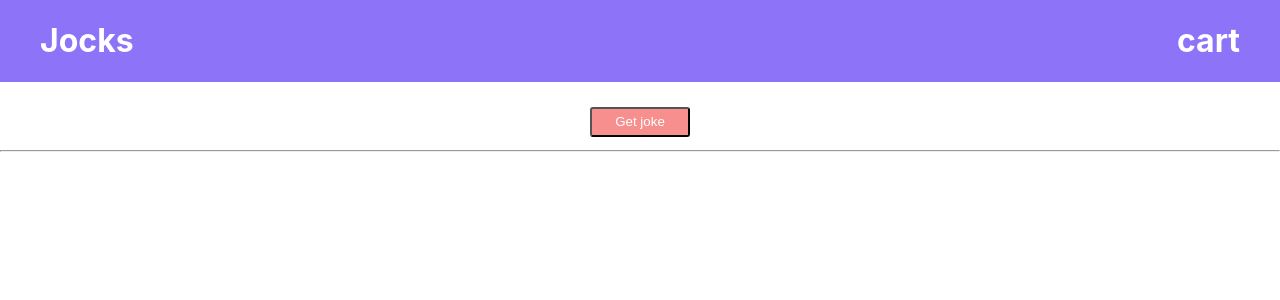
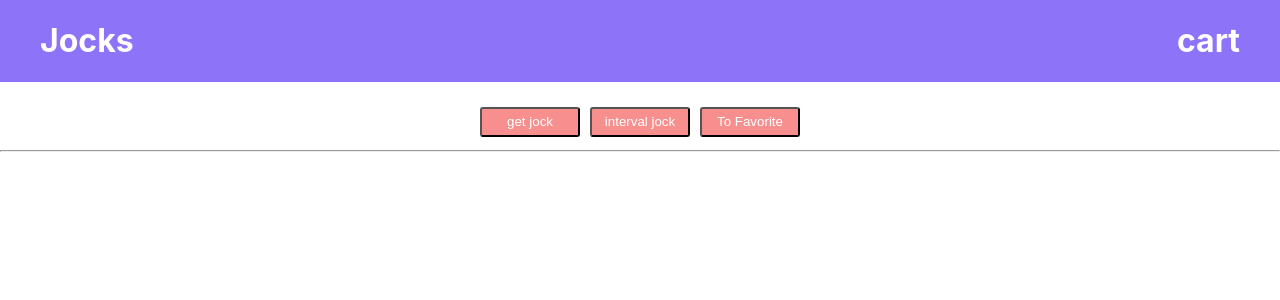
Before and after one commit to ortkyu/JockesTest, a React (Create React App) app: page / in a window 1280 px wide. Shown: the top 300 px of the page. Built offline with nearby package versions, Linux system fonts and the light colour scheme; the HTML template or start-up script is replaced by a standard one.

Commit message:
fix tocart jock

```diff
--- a/src/Components/JockItem.tsx
+++ b/src/Components/JockItem.tsx
@@ -1,5 +1,5 @@
-import { JoksTypes } from '../store/Joke/types';
 import styled from 'styled-components'
+import { JoksTypes } from '../Interfaces';
 
 const Div = styled.div`
 display: flex;
@@ -7,7 +7,8 @@ justify-content: center;
 padding: 10px;
 background: #dcdae4;
 margin: 20px;
-
+width: 268px;
+height: 49px;
 `
 interface ItemProps {
     item: JoksTypes
--- /dev/null
+++ b/src/Interfaces.ts
@@ -0,0 +1,10 @@
+
+export interface JoksTypes {
+    categories: []
+    created_at: string
+    icon_url: string
+    id: string
+    updated_at: string
+    url: string
+    value: string
+}
--- a/src/Main/Main.tsx
+++ b/src/Main/Main.tsx
@@ -1,16 +1,14 @@
-import { useEffect, useRef, useState } from "react";
 import { useSelector, useDispatch } from "react-redux";
-import { addJoke } from "../store/Joke/action";
-import { RootState } from '../store/reducers';
-import { addJokeToCart, deleteItemAction } from '../store/Cart/action'
-import { JoksTypes } from "../store/Cart/types";
+import { addJokeInterval, addJoke } from "../store/Joke/action";
+import { RootState } from "../store/reducers";
+import { cartJock } from "../store/Cart/action";
 import { JockItem } from "../Components/JockItem";
-import styled from 'styled-components'
+import styled from "styled-components";
 
 const Div = styled.div`
   display: flex;
   justify-content: center;
-`
+`;
 const Button = styled.button`
   border-radius: 3px;
   width: 100px;
@@ -18,36 +16,27 @@ height: 30px;
   color: #fff;
   background: #f78f8f;
   margin: 5px;
-`
+`;
 
 export const Main = () => {
   const dispatch = useDispatch();
   const { jock } = useSelector((state: RootState) => state.jock);
-    const { jockes } = useSelector((state: RootState) => state.cartJocks);
-
-    const clickHandler = () => {
-        dispatch(addJoke())
-    }
-    const clickHandlerCart = (jock: JoksTypes) => {
-        if (!jockes.includes(jock)) {
-            dispatch(addJokeToCart(jock))
-        }
-        else {
-            dispatch(deleteItemAction(jock.id))
-        }
-    }
 
   return (
     <>
       <Div>
-                <Button onClick={clickHandler}>Get joke</Button>
-                {jock && <Button onClick={() => clickHandlerCart(jock)}>To Favorite</Button>}
+        <Button onClick={() => dispatch(addJoke())}>get jock</Button>
+        <Button onClick={() => dispatch(addJokeInterval())}>interval jock</Button>
+        <Button onClick={() => dispatch(cartJock(jock))}>To Favorite</Button>
       </Div>
       <div>
-                {jock && <div key={jock.id} ><JockItem item={jock} /></div>}
+        {jock && (
+          <div key={jock.id}>
+            <JockItem item={jock} />
+          </div>
+        )}
       </div>
       <hr />
-
     </>
   );
-}
+};
--- a/src/store/Cart/action.ts
+++ b/src/store/Cart/action.ts
@@ -1,8 +1,17 @@
-import { JoksTypes, ADD_JOKE_TOCART, DeleteItemActionType,DELETE_ITEM, AddJokeToCart, DeleteAllType, DELETE_ALL } from "./types";
+import { JoksTypes } from "../../Interfaces";
+import { ADD_JOKE_TOCART, DeleteItemActionType, DELETE_ITEM, AddJokeToCart, DeleteAllType, DELETE_ALL } from "./types";
 
 
-export const addJokeToCart = (jock: JoksTypes): AddJokeToCart => ({type: ADD_JOKE_TOCART, payload: jock})
+export const addJokeToCart = (jock: JoksTypes): AddJokeToCart => ({ type: ADD_JOKE_TOCART, payload: jock })
 
-export const deleteItemAction = (id: string): DeleteItemActionType => ({type: DELETE_ITEM, payload: id})
+export const deleteItemAction = (id: string): DeleteItemActionType => ({ type: DELETE_ITEM, payload: id })
 
-export const clearCart = (): DeleteAllType => ({type: DELETE_ALL})
+export const clearCart = (): DeleteAllType => ({ type: DELETE_ALL })
+
+export const cartJock = (jock: any): any => (dispatch: any, getState: any) => {
+    if (!getState().cartJocks.jockes.includes(jock)) {
+        dispatch(addJokeToCart(jock))
+    } else {
+        dispatch(deleteItemAction(jock.id));
+    }
+}
--- a/src/store/Cart/reducer.ts
+++ b/src/store/Cart/reducer.ts
@@ -1,16 +1,17 @@
 import { loadLS } from './../../utils/localStorageCart';
-import { ADD_JOKE_TOCART, CartJocks, AddJokeToCart, DELETE_ITEM, DELETE_ALL, ProductsCardActionTypes } from "./types";
+import { ADD_JOKE_TOCART, CartJocksState, DELETE_ITEM, DELETE_ALL, ProductsCardActionTypes } from "./types";
 
-const initialState: CartJocks = {
+const initialState: CartJocksState = {
   jockes: loadLS()
 };
 
-const cartJocksReducer = (state = initialState, action: ProductsCardActionTypes): CartJocks => {
+const cartJocksReducer = (state = initialState, action: ProductsCardActionTypes): CartJocksState => {
   switch (action.type) {
     case ADD_JOKE_TOCART: {
       return {
-        ...state, jockes: state.jockes.length > 9 ? [...state.jockes, action.payload].slice(1) :
-        [...state.jockes, action.payload]
+        ...state, jockes: state.jockes.length > 9
+          ? [...state.jockes, action.payload].slice(1)
+          : [...state.jockes, action.payload]
       }
     }
     case DELETE_ITEM: {
--- a/src/store/Cart/types.ts
+++ b/src/store/Cart/types.ts
@@ -1,18 +1,10 @@
+import { JoksTypes } from "../../Interfaces";
 export const ADD_JOKE_TOCART = 'ADD_JOKE_TOCART';
 export const DELETE_ITEM = 'DELETE_ITEM';
 export const DELETE_ALL = 'DELETE_ALL';
 
-export interface JoksTypes {
-    categories: []
-    created_at: string
-    icon_url: string
-    id: string
-    updated_at: string
-    url: string
-    value: string
-}
 
-export interface CartJocks {
+export interface CartJocksState {
     jockes: JoksTypes[]
 }
 export interface DeleteItemActionType {
--- a/src/store/Joke/action.ts
+++ b/src/store/Joke/action.ts
@@ -1,32 +1,35 @@
-import { JoksTypes, ADD_JOKE, ADD_LOAD } from "./types";
+import { ADD_JOKE } from "./types";
 import { ThunkAction } from 'redux-thunk'
 import { Action } from 'redux'
 import { RootState } from '../reducers'
-
-
-export const addLoading = (payload: boolean) => ({ type: ADD_LOAD, payload })
+import { JoksTypes } from "../../Interfaces";
 
 export const addToState = (jock: JoksTypes) => ({ type: ADD_JOKE, jock })
 
 let click: boolean | undefined
 let timerJoke: NodeJS.Timeout
 
-export const addJoke = (): ThunkAction<void, RootState, unknown, Action<string>> => (dispatch) => {
-  if (!click ) {
-    timerJoke = setInterval(() => {
+const requestJoke = (dispatch: any) => {
     fetch('https://api.chucknorris.io/jokes/random')
       .then((res) => res.json())
       .then((data) => {
         dispatch(addToState(data))
-          dispatch(addLoading(false))
       })
       .catch(err => {
         console.log("fetchErr", err)
       })
-    }, 3000)
+}
+
+export const addJokeInterval = (): ThunkAction<void, RootState, unknown, Action<string>> => (dispatch) => {
+  if (!click ) {
+    timerJoke = setInterval(() => requestJoke(dispatch) , 3000)
     click = true
   } else {
     clearInterval(timerJoke)
     click = false
   }
 }
+
+export const addJoke = (): ThunkAction<void, RootState, unknown, Action<string>> => (dispatch) => {
+  requestJoke(dispatch)
+}
--- a/src/store/Joke/reducer.ts
+++ b/src/store/Joke/reducer.ts
@@ -1,16 +1,13 @@
-import { AddJoke, ADD_JOKE, ADD_LOAD, JoksTypesState, ProductsCardActionTypes } from "./types";
+import { ADD_JOKE, JoksTypesState, ProductsCardActionTypes } from "./types";
 
 const initialState: JoksTypesState = {
-  loading: true,
-  jock: undefined
+  jock: null
 };
 
 const jokeReducer = (state = initialState, action: ProductsCardActionTypes): JoksTypesState => {
   switch (action.type) {
     case ADD_JOKE:
       return { ...state, jock: action.jock };
-      case ADD_LOAD:
-        return { ...state, loading: action.payload };
     default:
       return state;
   }
--- a/src/store/Joke/types.ts
+++ b/src/store/Joke/types.ts
@@ -1,21 +1,9 @@
+import { JoksTypes } from "../../Interfaces";
+
 export const ADD_JOKE = 'ADD_JOKE';
-export const ADD_LOAD = 'ADD_LOAD';
-
-
-
-export interface JoksTypes {
-    categories: []
-    created_at: string
-    icon_url: string
-    id: string
-    updated_at: string
-    url: string
-    value: string
-}
 
 export interface JoksTypesState {
-    jock: JoksTypes | undefined
-    loading: boolean
+    jock: JoksTypes | null
 }
 
 export interface AddJoke {
@@ -23,11 +11,7 @@ export interface AddJoke {
     jock: JoksTypes
   }
 
-  export interface AddLoad {
-    type: typeof ADD_LOAD
-    payload: boolean
-  }
 
 
 
-export type ProductsCardActionTypes = AddJoke | AddLoad //| SubQuantity | RemoveProduct | AddToCardStorage | AddToCard
+export type ProductsCardActionTypes = AddJoke
--- a/src/utils/localStorageCart.ts
+++ b/src/utils/localStorageCart.ts
@@ -1,4 +1,4 @@
-import { JoksTypes } from '../store/Joke/types';
+import { JoksTypes } from "../Interfaces";
 
 export const loadLS = (): JoksTypes[] | [] => {
   try {
```
Lines whose indentation alone changed are shown as unchanged.
